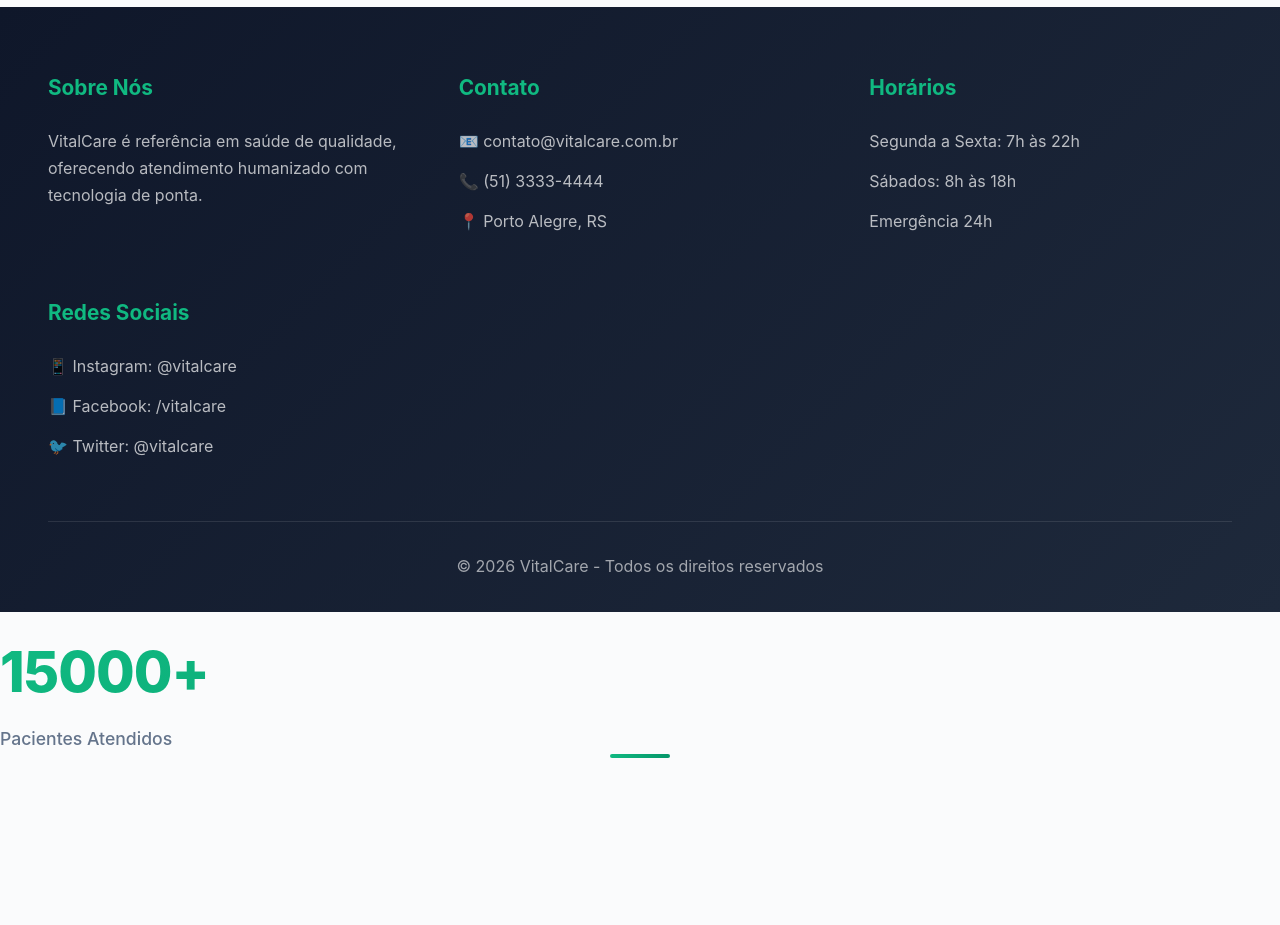
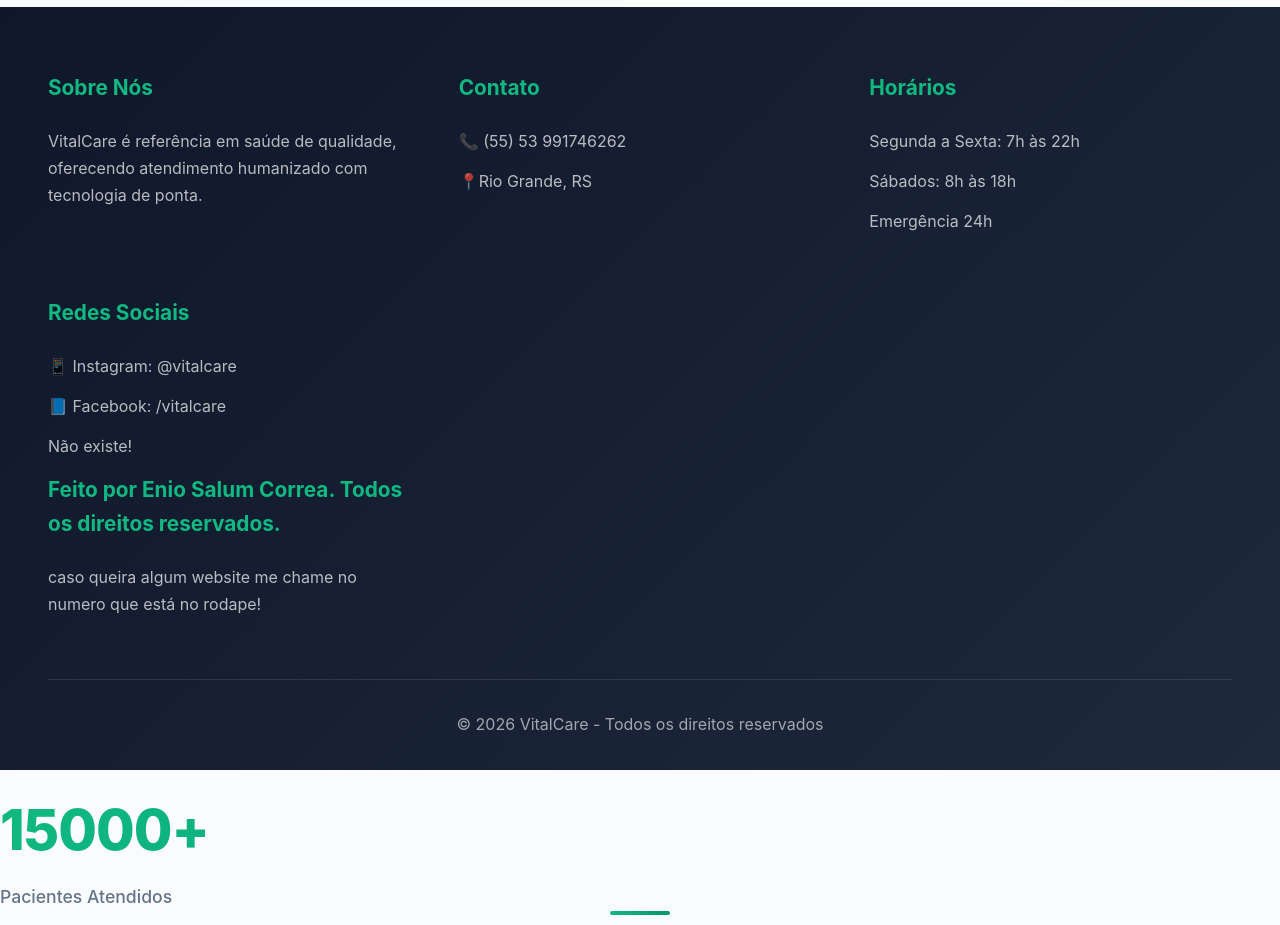
Before and after one commit to patricia7681/VitalCare, a plain HTML site: page index.html in a window 1280 px wide. Shown: the part 6680-7605 px from the top of the page. Before the commit the page ends 7482 px from the top, so only its background shows below. Drawn offline with Linux system fonts and the light colour scheme.

Commit message:
Add files via upload

```diff
--- a/index.html
+++ b/index.html
@@ -1435,9 +1435,9 @@
             </div>
             <div class="footer-section">
                 <h3>Contato</h3>
-                <p>📧 contato@vitalcare.com.br</p>
-                <p>📞 (51) 3333-4444</p>
-                <p>📍 Porto Alegre, RS</p>
+                <p>📞 (55) 53 991746262</p>
+                <p>📍Rio Grande, RS
+
             </div>
             <div class="footer-section">
                 <h3>Horários</h3>
@@ -1449,7 +1449,11 @@
                 <h3>Redes Sociais</h3>
                 <p>📱 Instagram: @vitalcare</p>
                 <p>📘 Facebook: /vitalcare</p>
-                <p>🐦 Twitter: @vitalcare</p>
+                <p>Não existe!</p>
+                <div class="fotter-section">
+                <h3>Feito por Enio Salum Correa. Todos os direitos reservados.</h3>
+                <p>caso queira algum website me chame no numero que está no rodape!</p>
+                </div>
             </div>
         </div>
         <div class="footer-bottom">
```
